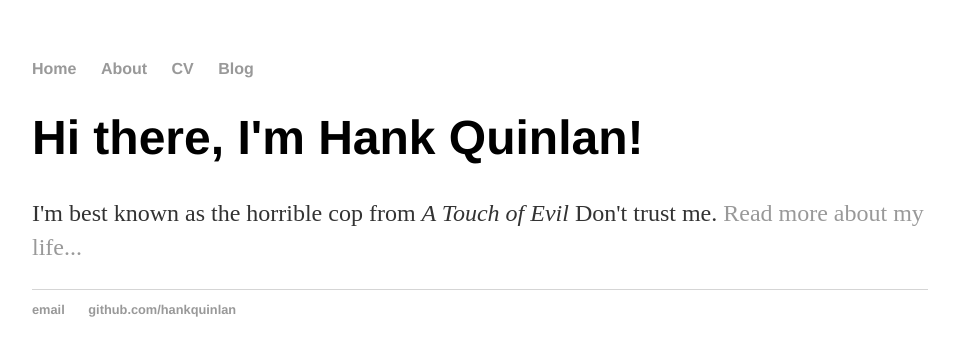
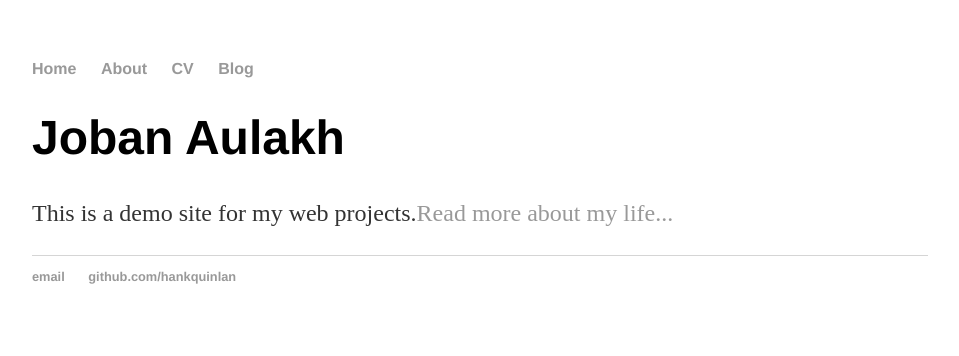
Before and after one commit to joe-bun/joe-bun.github.io, a Jekyll site: the page built from index.html, in a window 1280 px wide. Shown: the top 356 px of the page, without its empty margins (160-1119 px from the left). Built offline with Jekyll 4.4.1, drawn with Linux system fonts in a browser that asks for light colours.

Commit message:
Update index.html

```diff
--- a/index.html
+++ b/index.html
@@ -1,8 +1,8 @@
 ---
 layout: default
-title: Hank Quinlan, Horrible Cop
+title: Joban Aulakh
 ---
 <div class="blurb">
-	<h1>Hi there, I'm Hank Quinlan!</h1>
-	<p>I'm best known as the horrible cop from <em>A Touch of Evil</em> Don't trust me. <a href="/about">Read more about my life...</a></p>
+	<h1>Joban Aulakh</h1>
+	<p>This is a demo site for my web projects.<a href="/about">Read more about my life...</a></p>
 </div><!-- /.blurb -->
```
